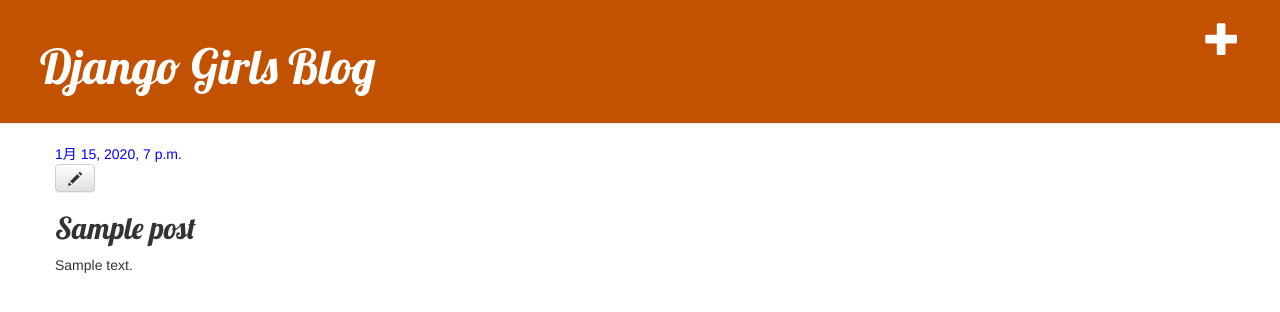
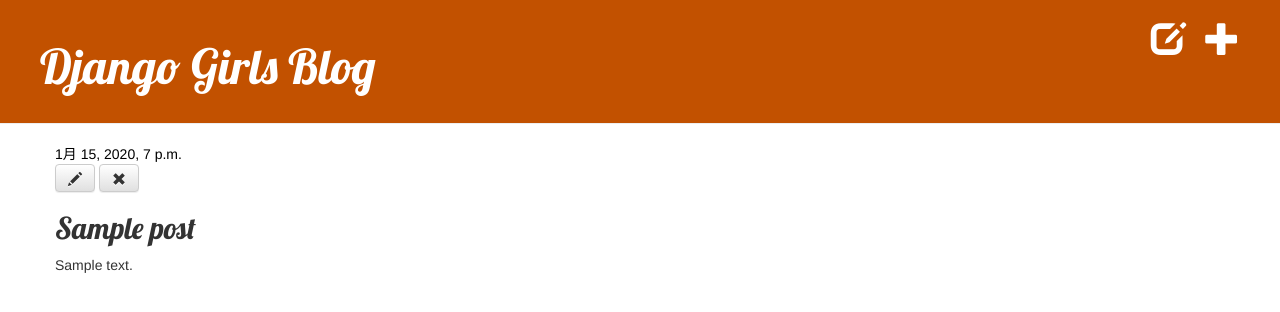
Before and after one commit to pppposcar/my-first-blog, a Django app: page /post/1 in a window 1280 px wide. Shown: the top 312 px of the page. Run offline with Django 3.2, Linux system fonts and the light colour scheme; a user stored in the database is signed in; tables that the repository leaves empty hold one stand-in row (values such as "Sample post"); some libraries are stand-ins or nearby versions.

Commit message:
fixed bug

```diff
--- a/blog/static/css/blog.css
+++ b/blog/static/css/blog.css
@@ -19,7 +19,7 @@
 }
 
 .date {
-    color: #828282;
+    color :black;
 }
 
 .save {
@@ -44,7 +44,3 @@
 .post h2 a, .post h2 a:visited {
     color: #000000;
 }
-
-.date {
-    color :blue;
-}
--- a/blog/templates/blog/base.html
+++ b/blog/templates/blog/base.html
@@ -11,6 +11,7 @@
         <div class="page-header">
             {% if user.is_authenticated %}
                 <a href="{% url 'post_new' %}" class="top-menu"><span class="glyphicon glyphicon-plus"></span></a>
+                <a href="{% url 'post_draft_list' %}" class="top-menu"><span class="glyphicon glyphicon-edit"></span></a>
             {% endif %}
             <h1><a href="/">Django Girls Blog</a></h1>
         </div>
--- a/blog/templates/blog/post_detail.html
+++ b/blog/templates/blog/post_detail.html
@@ -6,9 +6,12 @@
             <div class="date">
                 {{ post.published_date }}
             </div>
+        {% else %}
+        <a class="btn btn-default" href="{% url 'post_publish' pk=post.pk %}">Publish</a>
         {% endif %}
         {% if user.is_authenticated %}
             <a class="btn btn-default" href="{% url 'post_edit' pk=post.pk %}"><span class="glyphicon glyphicon-pencil"></span></a>
+            <a class="btn btn-default" href="{% url 'post_remove' pk=post.pk %}"><span class="glyphicon glyphicon-remove"></span></a>
         {% endif %}
         <h2>{{ post.title }}</h2>
         <p>{{ post.text|linebreaksbr }}</p>
--- a/blog/urls.py
+++ b/blog/urls.py
@@ -6,4 +6,7 @@
     path('post/<int:pk>', views.post_detail, name='post_detail'),
     path('post/new', views.post_new, name='post_new'),
     path('post/<int:pk>/edit/', views.post_edit, name='post_edit'),
+    path('drafts/', views.post_draft_list, name='post_draft_list'),
+    path('post/<pk>/publish/', views.post_publish, name='post_publish'),
+    path('post/<pk>/remove/', views.post_remove, name='post_remove'),
 ]
--- a/blog/views.py
+++ b/blog/views.py
@@ -4,13 +4,19 @@
 from .forms import PostForm
 from django.shortcuts import redirect
 
+
+
 def post_list(request):
     posts = Post.objects.filter(published_date__lte=timezone.now()).order_by('published_date')
     return render(request, 'blog/post_list.html',{'posts': posts})
 
+
+
 def post_detail(request, pk):
     post = get_object_or_404(Post, pk=pk)
     return render(request, 'blog/post_detail.html', {'post': post})
+
+
 
 def post_new(request):
     if request.method == "POST":
@@ -26,6 +32,8 @@
         form = PostForm()
     return render(request, 'blog/post_new.html', {'form': form})
 
+
+
 def post_edit(request, pk):
     post = get_object_or_404(Post, pk=pk)
     if request.method == "POST":
@@ -33,9 +41,28 @@
         if form.is_valid():
             post = form.save(commit=False)
             post.author = request.user
-            post.published_date = timezone.now()
             post.save()
             return redirect('post_detail', pk=post.pk)
     else:
         form = PostForm(instance=post)
     return render(request, 'blog/post_edit.html', {'form': form})
+
+
+
+def post_draft_list(request):
+    posts = Post.objects.filter(published_date__isnull=True).order_by('created_date')
+    return render(request, 'blog/post_draft_list.html', {'posts': posts})
+
+
+
+def post_publish(request, pk):
+    post = get_object_or_404(Post, pk=pk)
+    post.publish()
+    return redirect('post_detail', pk=pk)
+
+
+
+def post_remove(request, pk):
+    post = get_object_or_404(Post, pk=pk)
+    post.delete()
+    return redirect('post_list')
```
Also changed, not shown: blog/templates/blog/post_draft_list.html (added, +11 -0 lines).
